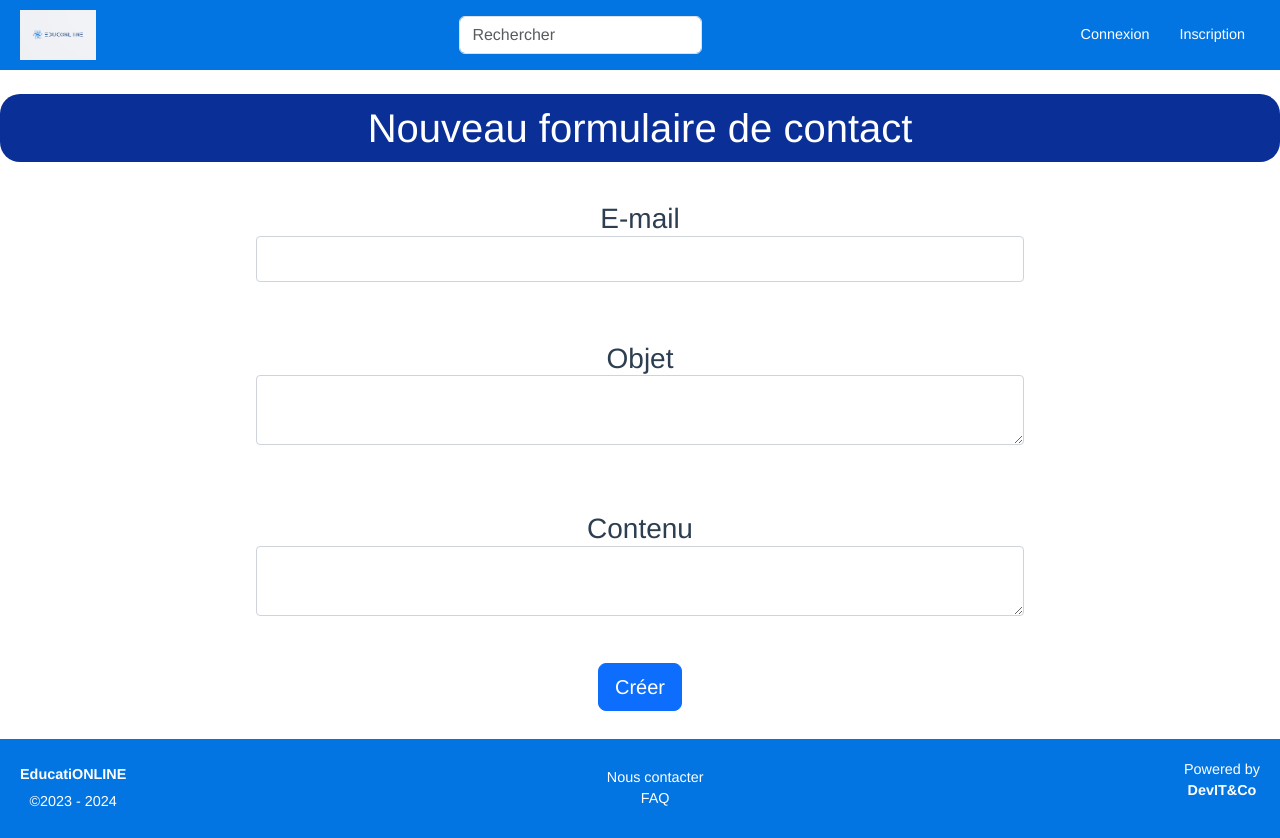
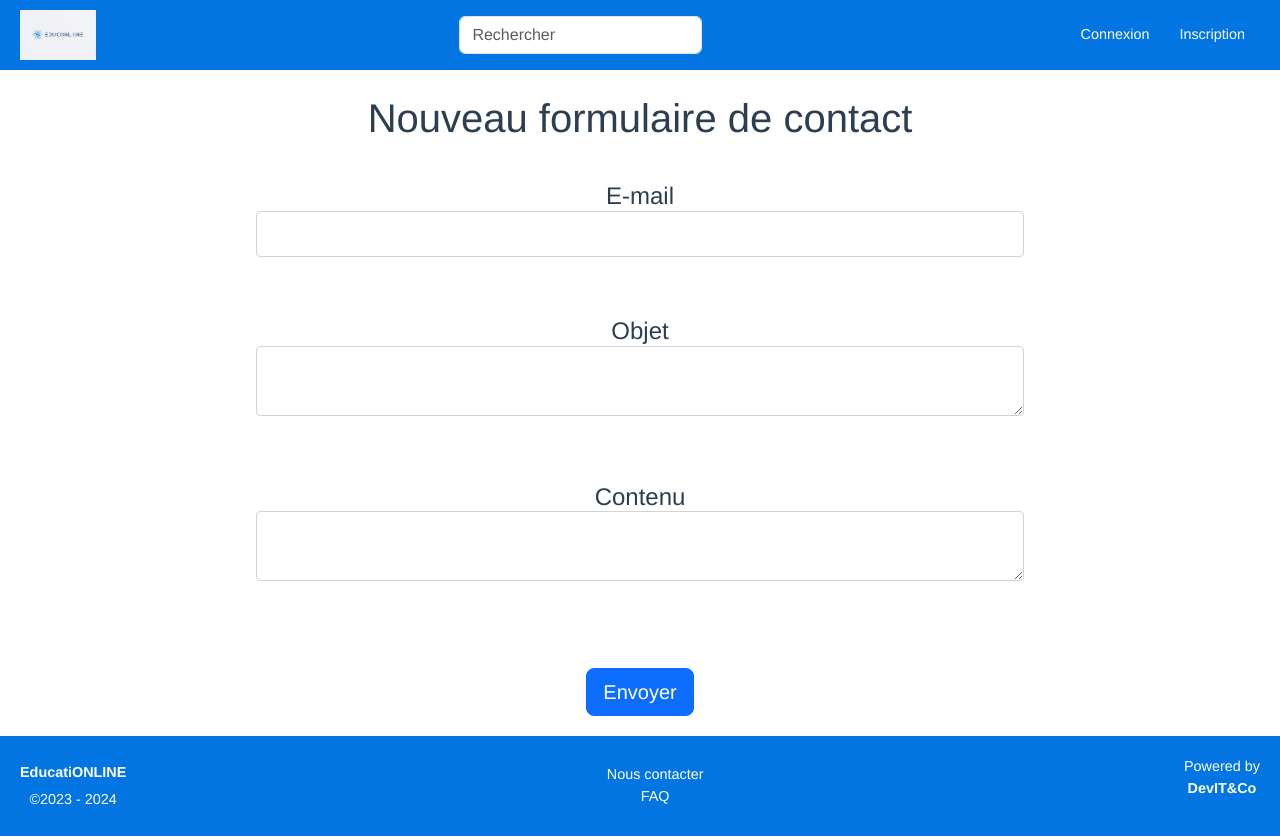
Before and after one commit to DevITandCo/EducatiOnline-frontend, a Vue app: page /contact in a window 1280 px wide. Built offline with nearby package versions, Linux system fonts and the light colour scheme.

Commit message:
final-contact-page

```diff
--- a/src/views/ContactPage.vue
+++ b/src/views/ContactPage.vue
@@ -5,7 +5,7 @@
         <br/>
         <h1>Nouveau formulaire de contact</h1>
 
-        <h3>E-mail</h3>
+        <h4>E-mail</h4>
         <input type="email"
           contentEditable="true"
           class="txt_field txt_title"
@@ -14,7 +14,7 @@
           v-model="form.author"
         >
 
-        <h3>Objet</h3>
+        <h4>Objet</h4>
         <textarea v-on:change="resize()"
           contentEditable="true"
           class="txt_field txt_title"
@@ -24,7 +24,7 @@
         >
         </textarea>
 
-        <h3>Contenu</h3>
+        <h4>Contenu</h4>
         <textarea v-on:change="resize()"
           contentEditable="true"
           class="txt_field txt_title"
@@ -35,7 +35,7 @@
         </textarea>
 
           <div class="cud_articles">
-            <h4><button v-on:click="createForm()" class="btn btn-primary btn-lg btn-block">Créer</button></h4>
+            <h4><button v-on:click="createForm()" class="btn btn-primary btn-lg btn-block">Envoyer</button></h4>
           </div>
         </form>
       </div>
@@ -109,12 +109,12 @@
   <style scoped>
     h1 {
       text-align: center;
-      background-color: #0a2f96;
-      border-radius: 20px;
-      padding: 10px;
-      color: white;
+
     }
     h3 {
+      margin: 40px 0 0;
+    }
+    h4 {
       margin: 40px 0 0;
     }
     ul {
```
